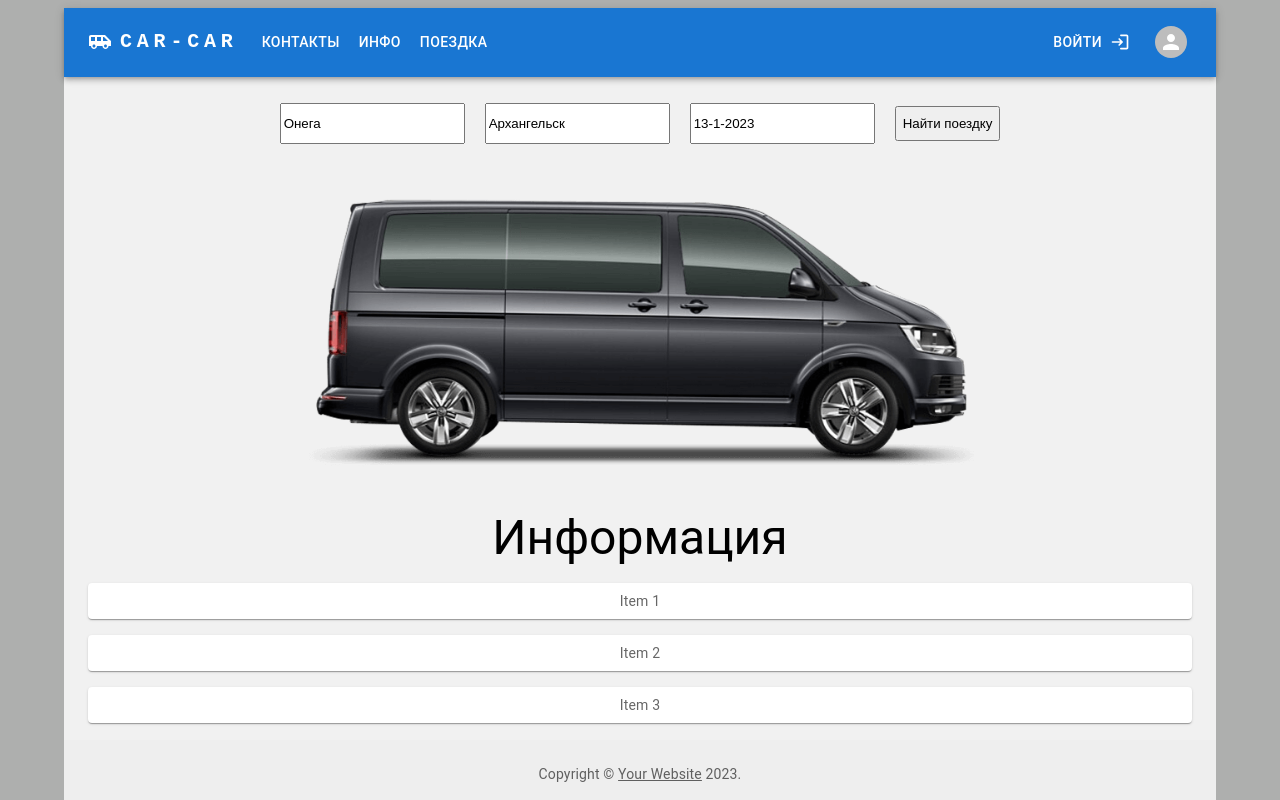
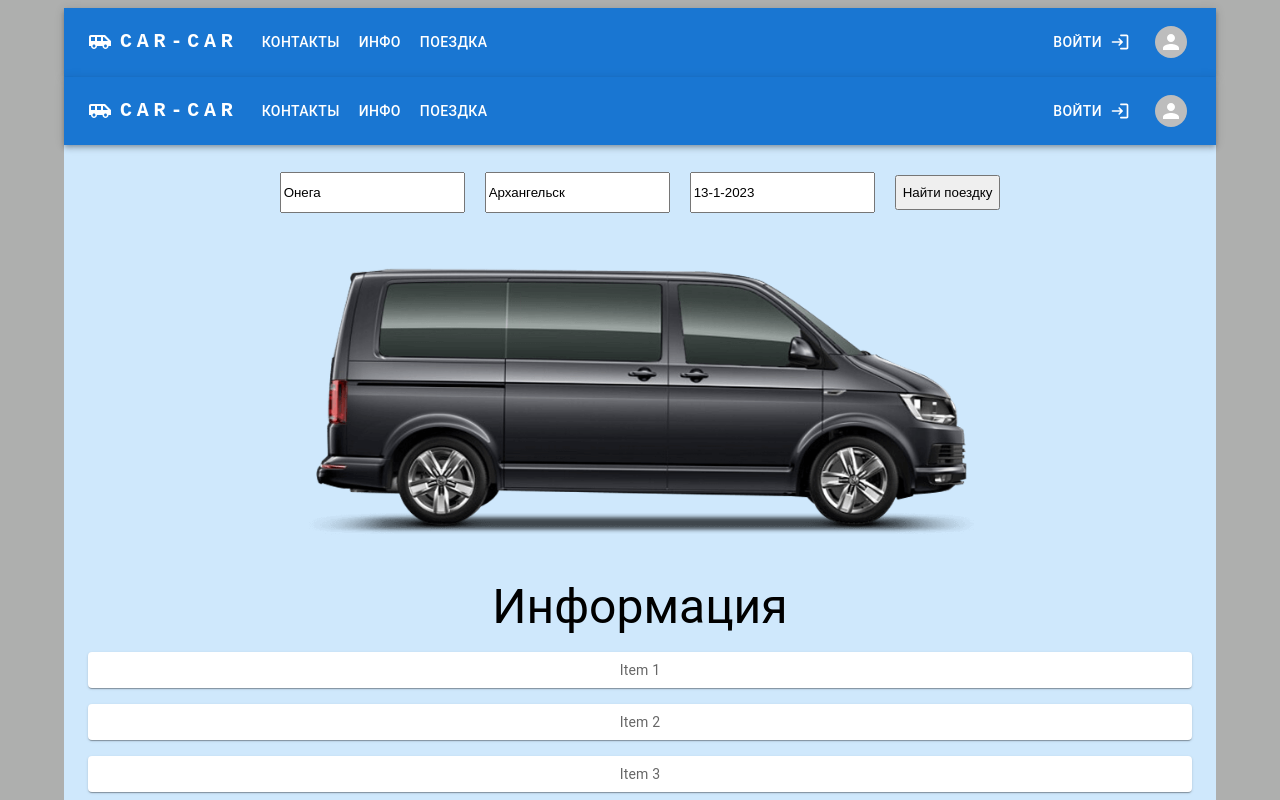
Before and after one commit to Arhontes/car-car-client, a React (Create React App) app: page / in a window 1280 px wide. Shown: the top 800 px of the page. Built offline with nearby package versions, Linux system fonts and the light colour scheme; no server answers.

Commit message:
modified(App.tsx): add new route

```diff
--- a/src/features/app/App.tsx
+++ b/src/features/app/App.tsx
@@ -11,20 +11,21 @@
 import {checkIsAppInitialize} from "../../common/selectors/app-selectors";
 import {useAppDispatch} from "../../common/hooks/useAppDispatch";
 import Header from "../main/header/Header";
-import TripSearch from "../main/trip-search/TripSearch";
-import Information from "../main/information/Information";
 import Footer from "../main/footer/Footer";
 import {initializeAppTC} from "./appSlice";
 import {VWCircular} from "../../common/components/CircularProgress";
+import {Admin} from '../admin/Admin';
+import Main from "../main/Main";
+import {TripsList} from "../../common/components/TripsList";
 
 export const App = () => {
 
     const dispatch = useAppDispatch()
     const isInitialize = useAppSelector(checkIsAppInitialize)
 
-   useEffect(()=>{
+    useEffect(() => {
         dispatch(initializeAppTC())
-    },[])
+    }, [])
 
     return (
 
@@ -32,27 +33,32 @@
         <Container fixed>
 
             <Box sx={{
-                margin:0,
+                margin: 0,
                 display: "flex",
                 flexDirection: "column",
-                justifyContent: isInitialize?"space-between":"space-around",
+                justifyContent: isInitialize ? "space-between" : "space-around",
                 bgcolor: '#f1f1f1',
-                minHeight: '100vh'
+                minHeight: '100vh',
             }}>
 
                 {!isInitialize ?
-                    <Box sx={{alignSelf:"center"}}><VWCircular/></Box>
+                    <Box sx={{alignSelf: "center"}}>
+                        <VWCircular/>
+                    </Box>
                     : <>
                         <Header/>
 
                         <Routes>
-                            <Route index element={<TripSearch/>}/>
+                            <Route index element={<Main/>}/>
+                            <Route path={'admin'} element={<Admin/>}/>
                             <Route path={'login'} element={<SignIn/>}/>
                             <Route path={'register'} element={<SignUp/>}/>
                             <Route path={'profile'} element={<Profile/>}/>
+                            <Route path={'searchresults'} element={<TripsList/>}/>
+
                         </Routes>
 
-                        <Information/>
+                        {/*<Information/>*/}
 
                         <Footer/>
                     </>
@@ -63,3 +69,9 @@
         </Container>
     );
 }
+
+
+/*backgroundImage: `url(${vw})`,
+    backgroundRepeat: "no-repeat",
+    backgroundPosition: "center",
+    backgroundSize: "contain",*/
```
